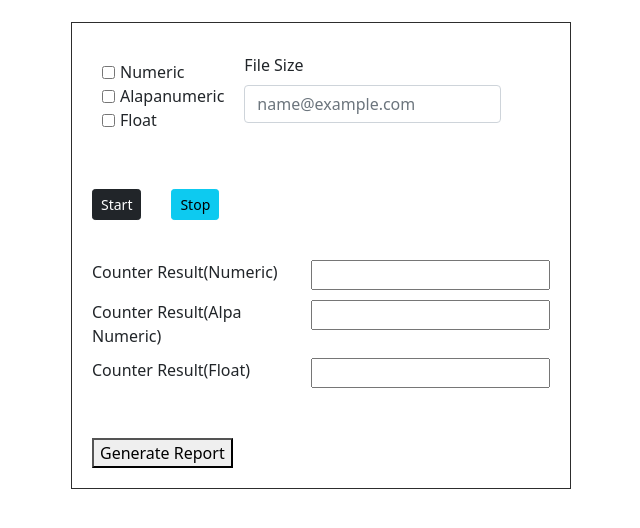
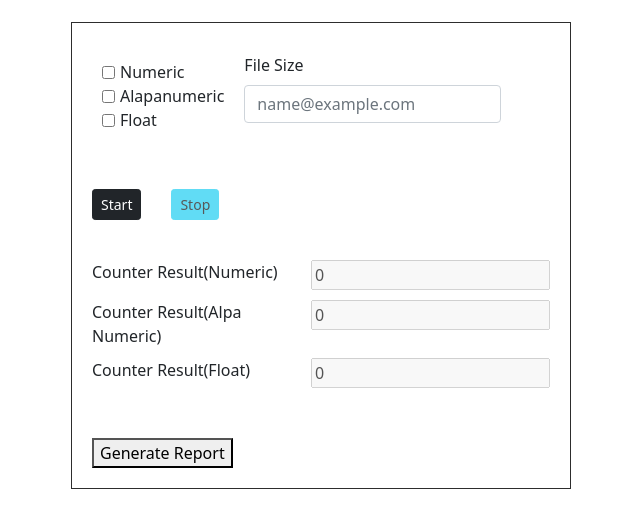
Before and after one commit to Tareq-Islam/counter-with-report, an Angular app in the folder counter-with-report/: page / in a window 1280 px wide. Shown: the top 528 px of the page, without its empty margins (319-959 px from the left). Built offline with nearby package versions, Linux system fonts and the light colour scheme.

Commit message:
update counter

```diff
--- a/counter-with-report/src/app/counter/counter.component.html
+++ b/counter-with-report/src/app/counter/counter.component.html
@@ -22,21 +22,21 @@
     </div>
   </div>
   <div class="action-btn">
-    <button class="btn btn-sm btn-dark" (click)="startCount()">Start</button>
-    <button class="btn btn-sm btn-info" (click)="stopCount()">Stop</button>
+    <button class="btn btn-sm btn-dark" [disabled]="isStart" (click)="startCount()">Start</button>
+    <button class="btn btn-sm btn-info" [disabled]="!isStart" (click)="stopCount()">Stop</button>
   </div>
   <div class="result">
     <div class="count-result">
       <label>Counter Result(Numeric)</label>
-      <input type="text">
+      <input type="text" [value]="counter.numeric" disabled>
     </div>
     <div class="count-result">
       <label>Counter Result(Alpa Numeric)</label>
-      <input type="text">
+      <input type="text" [value]="counter.alpanumeric" disabled>
     </div>
     <div class="count-result">
       <label>Counter Result(Float)</label>
-      <input type="text">
+      <input type="text" [value]="counter.float" disabled>
     </div>
   </div>
   <div class="report-btn">
--- a/counter-with-report/src/app/counter/counter.component.ts
+++ b/counter-with-report/src/app/counter/counter.component.ts
@@ -1,4 +1,5 @@
 import { Component, OnInit } from '@angular/core';
+import { Subscription, timer } from 'rxjs';
 import { TestApiService } from '../core/api/test-api.service';
 
 @Component({
@@ -8,6 +9,7 @@ import { TestApiService } from '../core/api/test-api.service';
 })
 export class CounterComponent implements OnInit {
 
+  updateSubscription: Subscription;
   counter = {
     numeric: 0,
     alpanumeric: 0,
@@ -22,7 +24,7 @@ export class CounterComponent implements OnInit {
   }
 
   id: string;
-
+  isStart = false;
   constructor(private _api: TestApiService) {}
 
   ngOnInit(): void {
@@ -30,10 +32,11 @@ export class CounterComponent implements OnInit {
   }
 
   startCount() {
-    this._api.onStart().subscribe(res => {this.id = res.id; this.updateCount()});
+    this._api.onStart().subscribe(res => {this.id = res.id; this.isStart = true; this.onRecall()});
   }
 
   stopCount() {
+    this.isStart = false;
     console.log('stop');
   }
 
@@ -41,6 +44,17 @@ export class CounterComponent implements OnInit {
     this._api.getCounts(this._header()).subscribe(
       res => {
         console.log(res);
+      }
+    );
+  }
+
+  onRecall() {
+    const interval = timer(0, 1000);
+    this.updateSubscription = interval.subscribe(
+      res => {
+        if (this.isStart) {
+          this.updateCount();
+        }
       }
     );
   }
```
